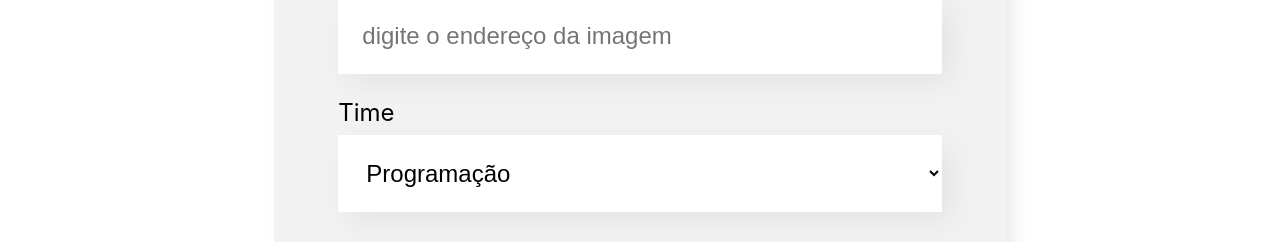
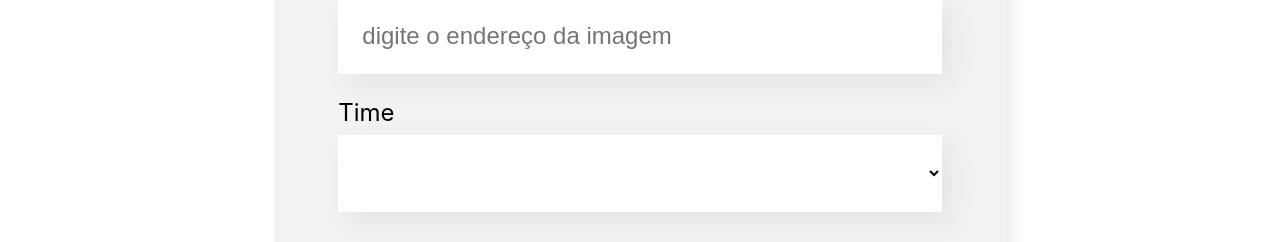
Before and after one commit to felipemsrb/organo, a React (Create React App) app: page / in a window 1280 px wide. Shown: the part 1000-1242 px from the top of the page. Built offline with nearby package versions, Linux system fonts and the light colour scheme.

Commit message:
o formulário agora fica limpo depois de criar o card do colaborador

```diff
--- a/src/componentes/Formulario/index.js
+++ b/src/componentes/Formulario/index.js
@@ -16,6 +16,7 @@ const Formulario = (props) => {
     setNome("");
     setCargo("");
     setImagem("");
+    setTime("");
   };
 
   const [nome, setNome] = useState("");
--- a/src/componentes/ListaSuspensa/index.js
+++ b/src/componentes/ListaSuspensa/index.js
@@ -9,6 +9,7 @@ const ListaSuspensa = (props) => {
         value={props.valor}
         required={props.obrigatorio}
       >
+        <option value=""></option>
         {props.item.map((item) => {
           return <option key={item}>{item}</option>;
         })}
```
